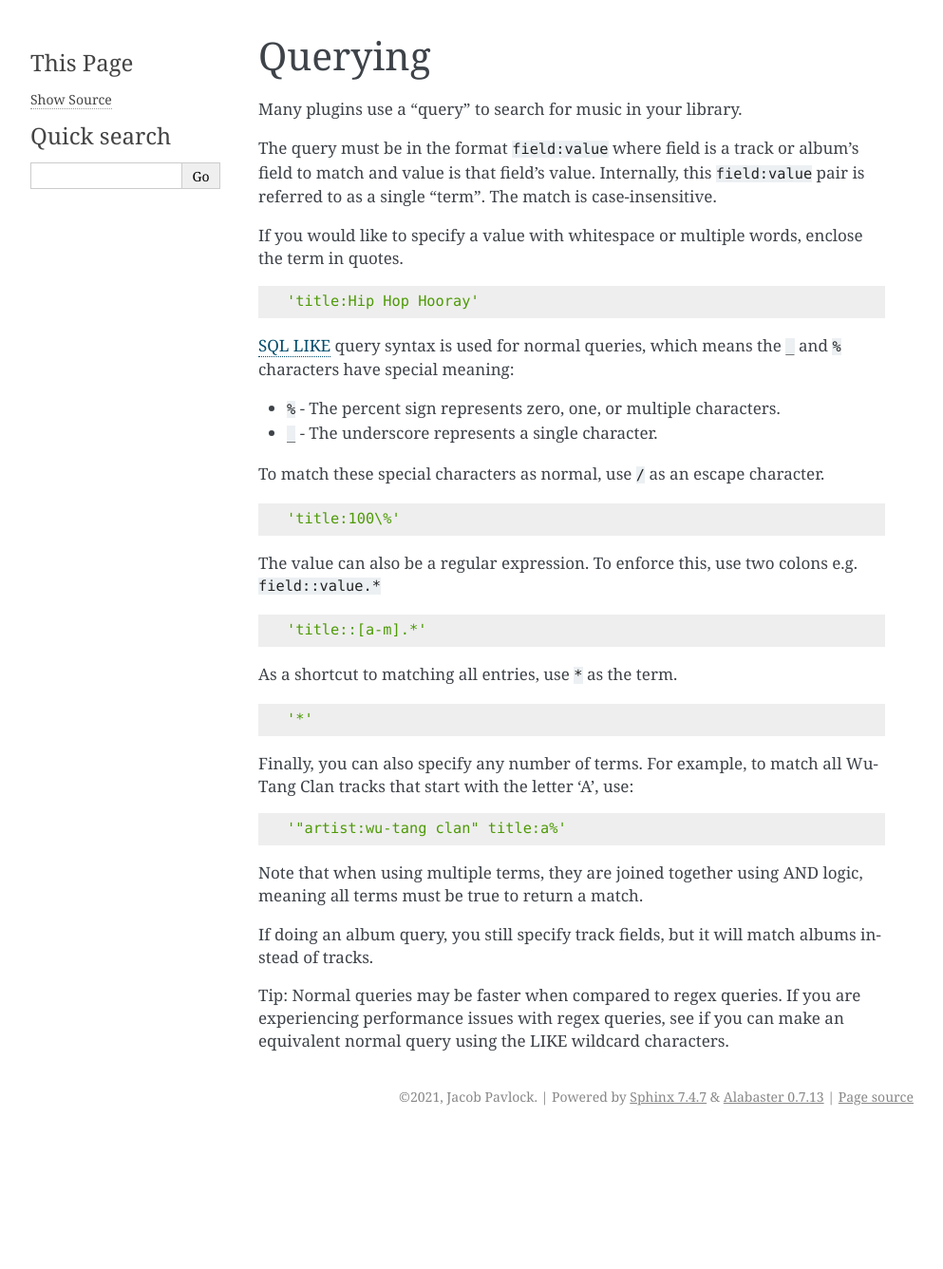
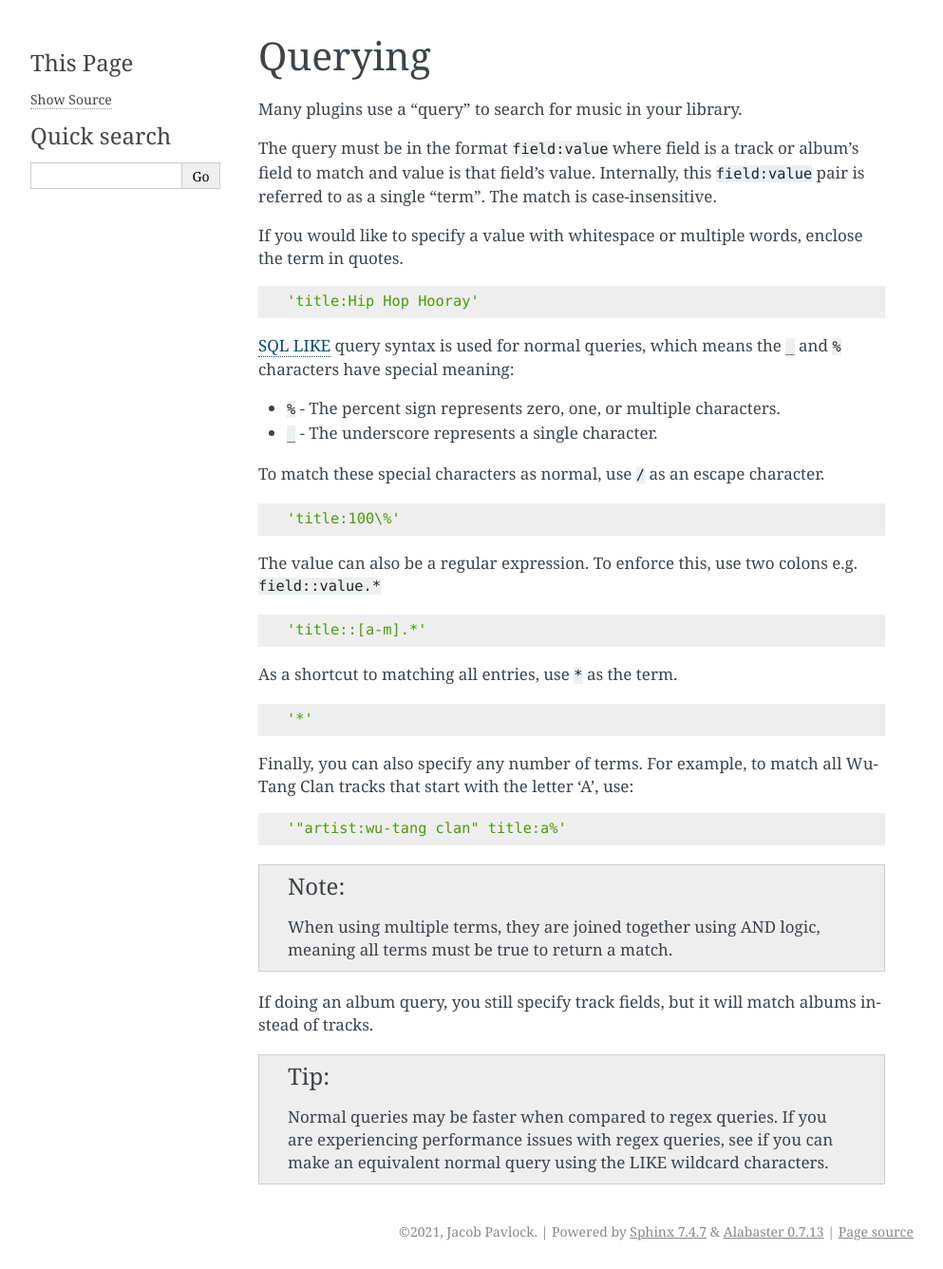
Before and after one commit to MoeMusic/Moe, a Sphinx documentation site: the page built from docs/query.rst, in a window 1280 px wide. Shown: the whole page at 95% size, without its empty margins (148-1141 px from the left). Built offline with Sphinx 7.4.7, drawn with Linux system fonts in a browser that asks for light colours; before the commit the page ends 1194 px from its top, so only the background shows below that.

Commit message:
docs(sphinx): proper sphinx format for notes and tips

```diff
--- a/docs/query.rst
+++ b/docs/query.rst
@@ -43,8 +43,10 @@ For example, to match all Wu-Tang Clan tracks that start with the letter 'A', us
 
     '"artist:wu-tang clan" title:a%'
 
-Note that when using multiple terms, they are joined together using AND logic, meaning all terms must be true to return a match.
+.. note::
+    When using multiple terms, they are joined together using AND logic, meaning all terms must be true to return a match.
 
 If doing an album query, you still specify track fields, but it will match albums instead of tracks.
 
-Tip: Normal queries may be faster when compared to regex queries. If you are experiencing performance issues with regex queries, see if you can make an equivalent normal query using the LIKE wildcard characters.
+.. tip::
+    Normal queries may be faster when compared to regex queries. If you are experiencing performance issues with regex queries, see if you can make an equivalent normal query using the LIKE wildcard characters.
```
